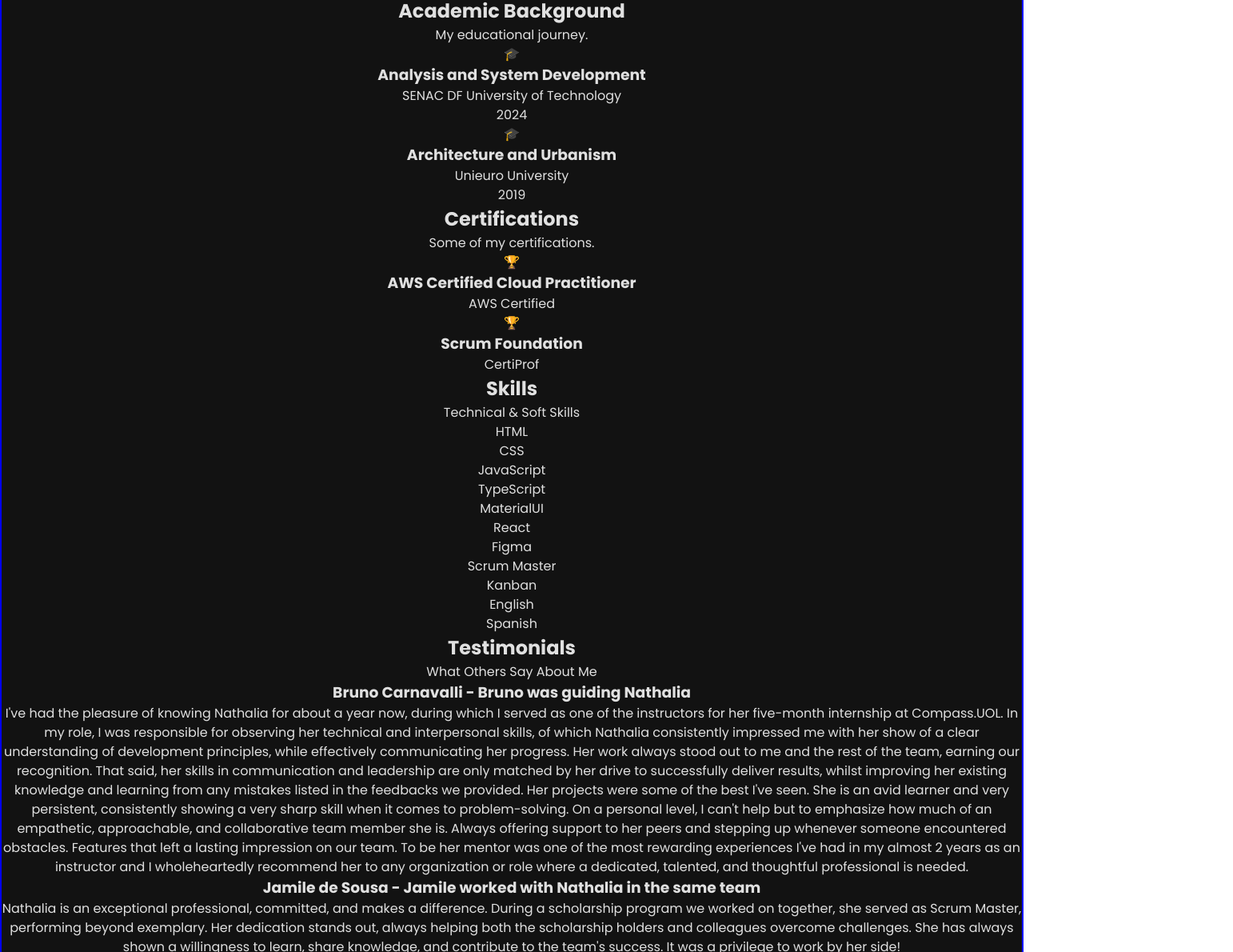
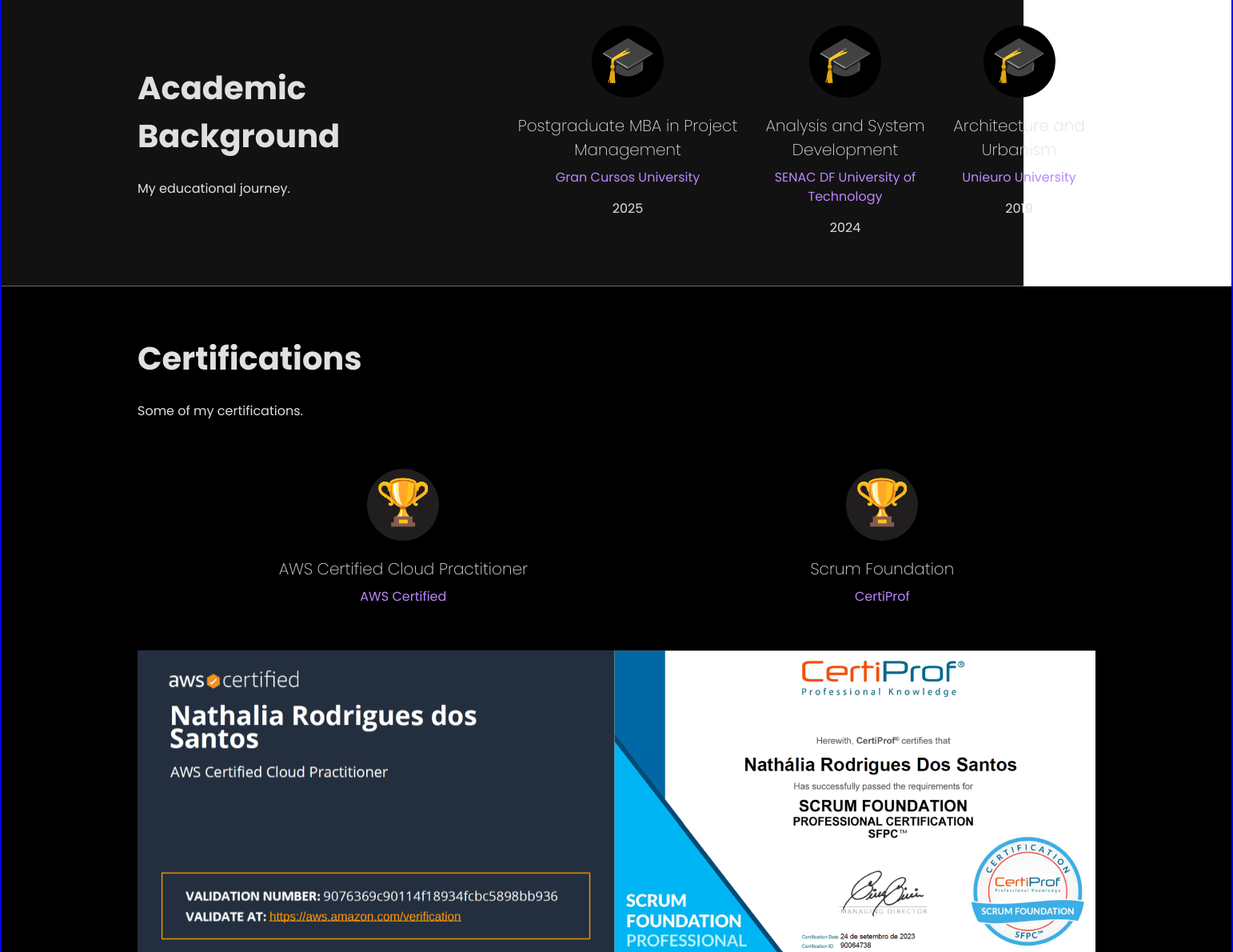
Before and after one commit to Nathrds/NR, a React (Vite) app in the folder nathalia-portifolio/: page / in a window 1280 px wide. Shown: the part 1607-2797 px from the top of the page at 80% size, 1542 px wide, since content can reach past the window. Built offline with nearby package versions, Linux system fonts and the light colour scheme.

Commit message:
css certifications section

```diff
--- a/nathalia-portifolio/src/portifolio/Portfolio.tsx
+++ b/nathalia-portifolio/src/portifolio/Portfolio.tsx
@@ -1,15 +1,17 @@
 import { testimonials, skills, certifications, experiences, education, aboutItems } from './data';
 import { Testimonial } from './components/Testimonial';
 import { SkillItem } from './components/SkillItem';
-import { CertificationItem } from './components/CertificationItem';
+// import { CertificationItem } from './components/CertificationItem';
 // import { ExperienceItem } from './components/ExperienceItem';
-import { EducationItem } from './components/EducationItem';
+// import { EducationItem } from './components/EducationItem';
 // import { AboutItem } from './components/AboutItem';
 import styles from './css/Portfolio.module.css';
 
 import Logo from '../assets/Logo NR roxo.png'
 import Avatar from '../assets/avatar.png'
 import Me from '../assets/image-about-me.png'
+import CertifiedAWS from '../assets/Certificado-AWS.png'
+import CertifiedScrum from '../assets/certificate-scrum 1.png'
 
 export const Portfolio = () => {
   return (
@@ -111,7 +113,12 @@
           </div>
           <div className={styles.list5}>
             {education.map((edu, index) => (
-              <EducationItem key={index} {...edu} />
+            <div key={index} className={styles.educationItem}>
+              <p className={styles.educationIcon}>{edu.icon}</p>
+              <p className={styles.educationDegree}>{edu.degree}</p>
+              <h3 className={styles.educationInstitution}>{edu.institution}</h3>
+              <p className={styles.educationYear}>{edu.year}</p>
+            </div>
             ))}
           </div>
         </section>
@@ -125,9 +132,17 @@
             </div>
             <div className={styles.list7}>
               {certifications.map((cert, index) => (
-                <CertificationItem key={index} {...cert} />
+              <div key={index} className={styles.certificationItem}>
+                <p className={styles.certificationIcon}>{cert.icon}</p>
+                <p className={styles.certificationTitle}>{cert.title}</p>
+                <p className={styles.certificationIssuer}>{cert.issuer}</p>
+              </div>
               ))}
             </div>
+              <div className={styles.listImgCertified}>
+                <img src={CertifiedAWS} alt="Certified AWS" className={styles.img4} />
+                <img src={CertifiedScrum} alt="Certified AWS" className={styles.img5} />
+              </div>
           </div>
         </section>
 
--- a/nathalia-portifolio/src/portifolio/css/Portfolio.module.css
+++ b/nathalia-portifolio/src/portifolio/css/Portfolio.module.css
@@ -207,7 +207,8 @@
 }
 
 /* Experience Section */
-.list2 {
+/* Education Section */
+.list2, .list4 {
     /* border: 1px solid red; */
     border-bottom: 1px solid var(--color-line);
     padding: 60px 170px !important;
@@ -217,23 +218,23 @@
     align-items: center;
 }
 
-.container5 {
+.container5, .container6 {
     /* border: 1px solid darkred; */
     text-align: left;
 }
 
-.title7 {
+.title7, .title10, .title13 {
     /* border: 1px solid purple; */
     font-size: 40px;
     font-weight: bold;
 }
 
-.description4 {
+.description4, .description5, .description6 {
     /* border: 2px solid aqua; */
     padding-top: 24px !important;
 }
 
-.list3 {
+.list3, .list5 {
     /* border: 1px solid lightsalmon; */
     display: flex;
     flex-direction: row;
@@ -241,14 +242,18 @@
     justify-content: space-between;
 }
 
-.experienceItem {
+.experienceItem,
+.educationItem,
+.certificationItem {
     /* border: 1px solid darkorange; */
     display: flex;
     flex-direction: column;
     align-items: center;
 }
 
-.experienceIcon {
+.experienceIcon,
+.educationIcon,
+.certificationIcon {
     background-color: #000;
     border-radius: 50%;
     height: 90px;
@@ -257,15 +262,51 @@
     font-size: 3.5rem;
 }
 
-.experienceCompany {
+.experienceCompany,
+.educationDegree,
+.certificationTitle {
     font-size: 20px;
     font-weight: 200;
     margin-bottom: 8px !important;
 }
 
-.experienceTitle {
+.experienceTitle,
+.educationInstitution,
+.certificationIssuer {
     font-size: 16px;
     font-weight: 400;
     color: var(--color-highlights);
     margin-bottom: 15px !important;
 }
+
+.list5 {
+    width: 750px !important;
+}
+
+/* Certifications Section */
+.list6 {
+    border-bottom: var(--color-line);
+    background-color: #000;
+    padding: 60px 170px !important;
+}
+
+.container8 {
+    /* border: 1px solid purple; */
+    text-align: left;
+    margin-bottom: 60px !important;
+}
+
+.list7, .listImgCertified {
+    /* border: 3px solid orange; */
+    display: flex;
+    flex-direction: row;
+    justify-content: space-around;
+}
+
+.certificationIcon {
+    background-color: #201E1E !important;
+}
+
+.listImgCertified {
+    margin-top: 40px !important;
+}
--- a/nathalia-portifolio/src/portifolio/data.ts
+++ b/nathalia-portifolio/src/portifolio/data.ts
@@ -58,6 +58,12 @@
 export const education: EducationProps[] = [
   {
     icon: "🎓",
+    degree: "Postgraduate MBA in Project Management",
+    institution: "Gran Cursos University",
+    year: "2025"
+  },
+  {
+    icon: "🎓",
     degree: "Analysis and System Development",
     institution: "SENAC DF University of Technology",
     year: "2024"
```
Also changed, not shown: nathalia-portifolio/src/assets/Certificado-AWS.png (added), nathalia-portifolio/src/assets/certificate-scrum 1.png (added).
